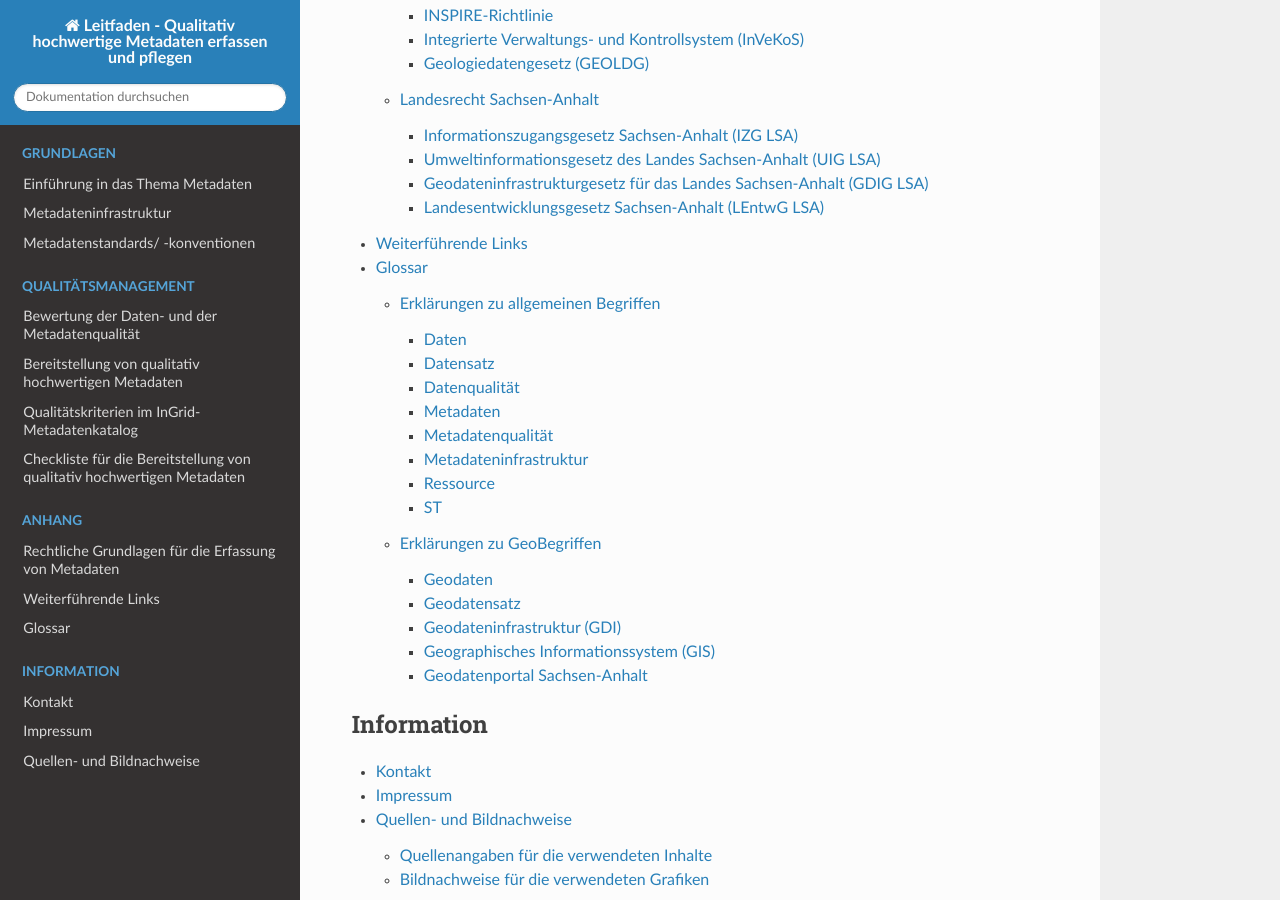
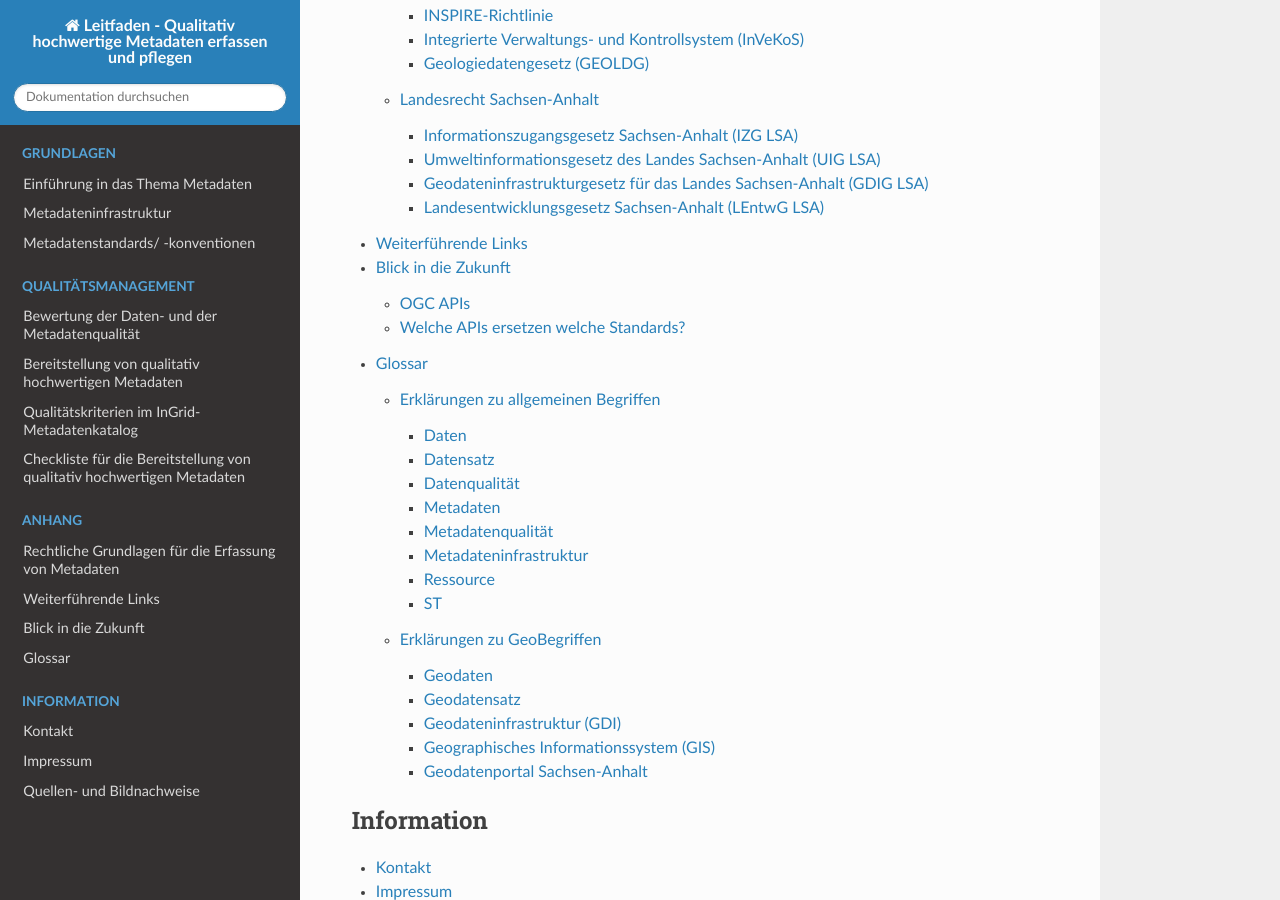
Before and after one commit to tomiwo/ingrid-mdk-st-high-quality-metadata, a Sphinx documentation site: the page built from docs/index.rst, in a window 1280 px wide and 900 px high, scrolled down 1768 px. Built offline with Sphinx 7.4.7 and the Read the Docs theme 3.1.0, drawn with Linux system fonts in a browser that asks for light colours; some of the changed lines change nothing that is shown; some of the changed text lies outside the part shown.

Commit message:
Update index.rst

```diff
--- a/docs/index.rst
+++ b/docs/index.rst
@@ -14,7 +14,7 @@
 | **Datenbanken:** Metadatenkatalog und kommunaler Metadatenkatalog Sachsen-Anhalt
 | **Metadatenprofile:** Metadatenkatalog und kommunaler Metadatenkatalog Sachsen-Anhalt
 
-| **Leitfaden-Version:** 3.0, 20.02.2025
+| **Leitfaden-Version:** 3.0, 21.02.2025
 | **Status:** in Erstellung - Beta Version
 
 
@@ -49,6 +49,7 @@
 
    anhang/rechtliche-grundlagen.rst
    anhang/links.rst
+   anhang/zukunft.rst
    anhang/wichtige-begriffe.rst
 
 .. toctree::
```
